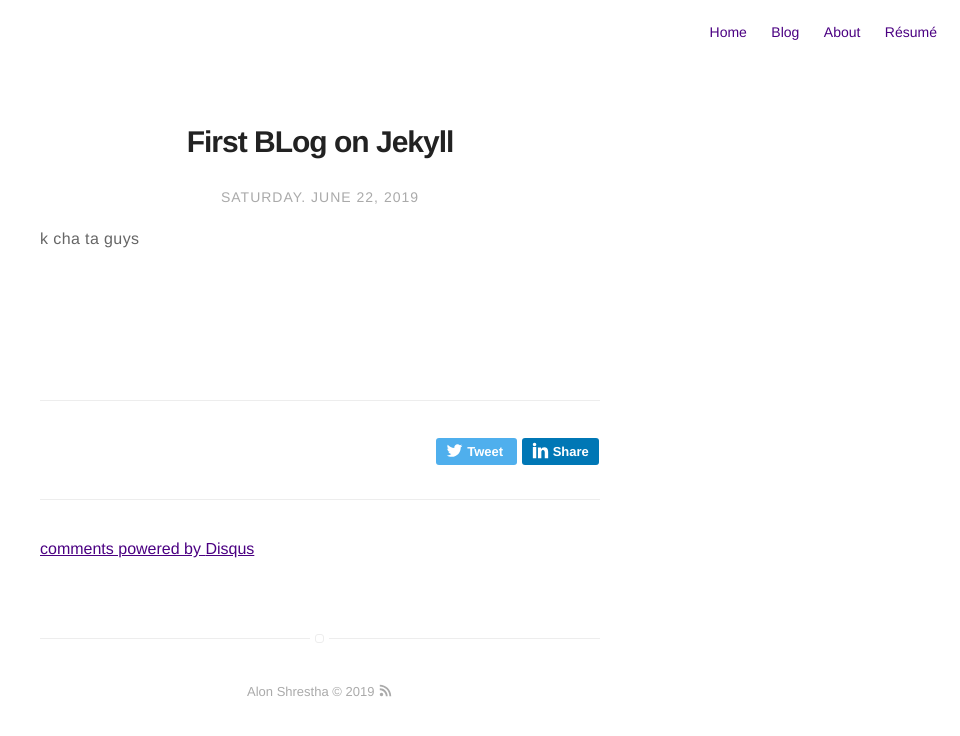
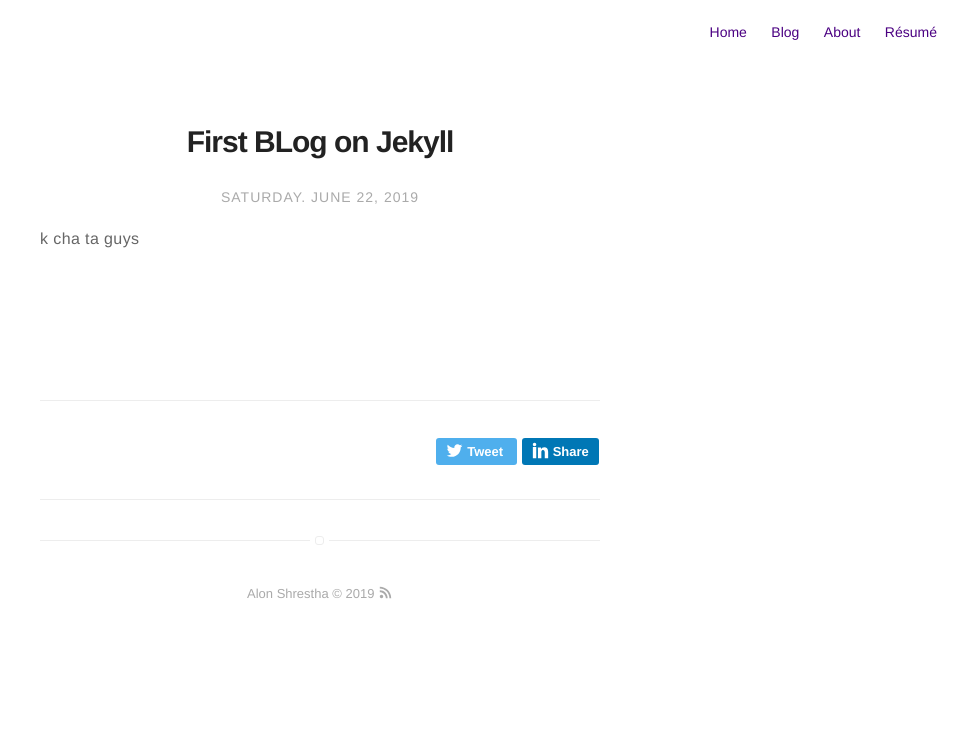
Before and after one commit to alonshrestha/alonshrestha.com.np, a Jekyll site: the page built from _posts/2019-06-22-First-Blog-On-Jekyll.markdown, in a window 1280 px wide. Shown: the top 736 px of the page, without its empty margins (320-1280 px from the left). Built offline with Jekyll 4.4.1, drawn with Linux system fonts in a browser that asks for light colours; part of the change alters nothing that is shown.

Commit message:
Update disqus.html

```diff
--- a/_includes/disqus.html
+++ b/_includes/disqus.html
@@ -1,4 +1,30 @@
-<section class="disqus">
+<div id="disqus_thread"></div>
+<script>
+
+/**
+*  RECOMMENDED CONFIGURATION VARIABLES: EDIT AND UNCOMMENT THE SECTION BELOW TO INSERT DYNAMIC VALUES FROM YOUR PLATFORM OR CMS.
+*  LEARN WHY DEFINING THESE VARIABLES IS IMPORTANT: https://disqus.com/admin/universalcode/#configuration-variables*/
+
+var disqus_config = function () {
+this.page.url = '{{ site.url }}{{ page.url | replace:"index.html","" }}';;  // Replace PAGE_URL with your page's canonical URL variable
+this.page.identifier = '{{ page.id }}'; // Replace PAGE_IDENTIFIER with your page's unique identifier variable
+};
+
+(function() { // DON'T EDIT BELOW THIS LINE
+var d = document, s = d.createElement('script');
+s.src = 'https://alonshrestha.disqus.com/embed.js';
+s.setAttribute('data-timestamp', +new Date());
+(d.head || d.body).appendChild(s);
+})();
+</script>
+<noscript>Please enable JavaScript to view the <a href="https://disqus.com/?ref_noscript">comments powered by Disqus.</a></noscript>
+
+
+
+
+
+
+<!--<section class="disqus">
     <div id="disqus_thread"></div>
     <script type="text/javascript">
 
@@ -16,7 +42,7 @@
     </script>
     <noscript>Please enable JavaScript to view the <a href="http://disqus.com/?ref_noscript">comments powered by Disqus.</a></noscript>
     <a href="http://disqus.com" class="dsq-brlink">comments powered by <span class="logo-disqus">Disqus</span></a>
-</section>
+</section>-->
 <!-- <section class="disqus">
 <div id="disqus_thread"></div>
 <script>
```
